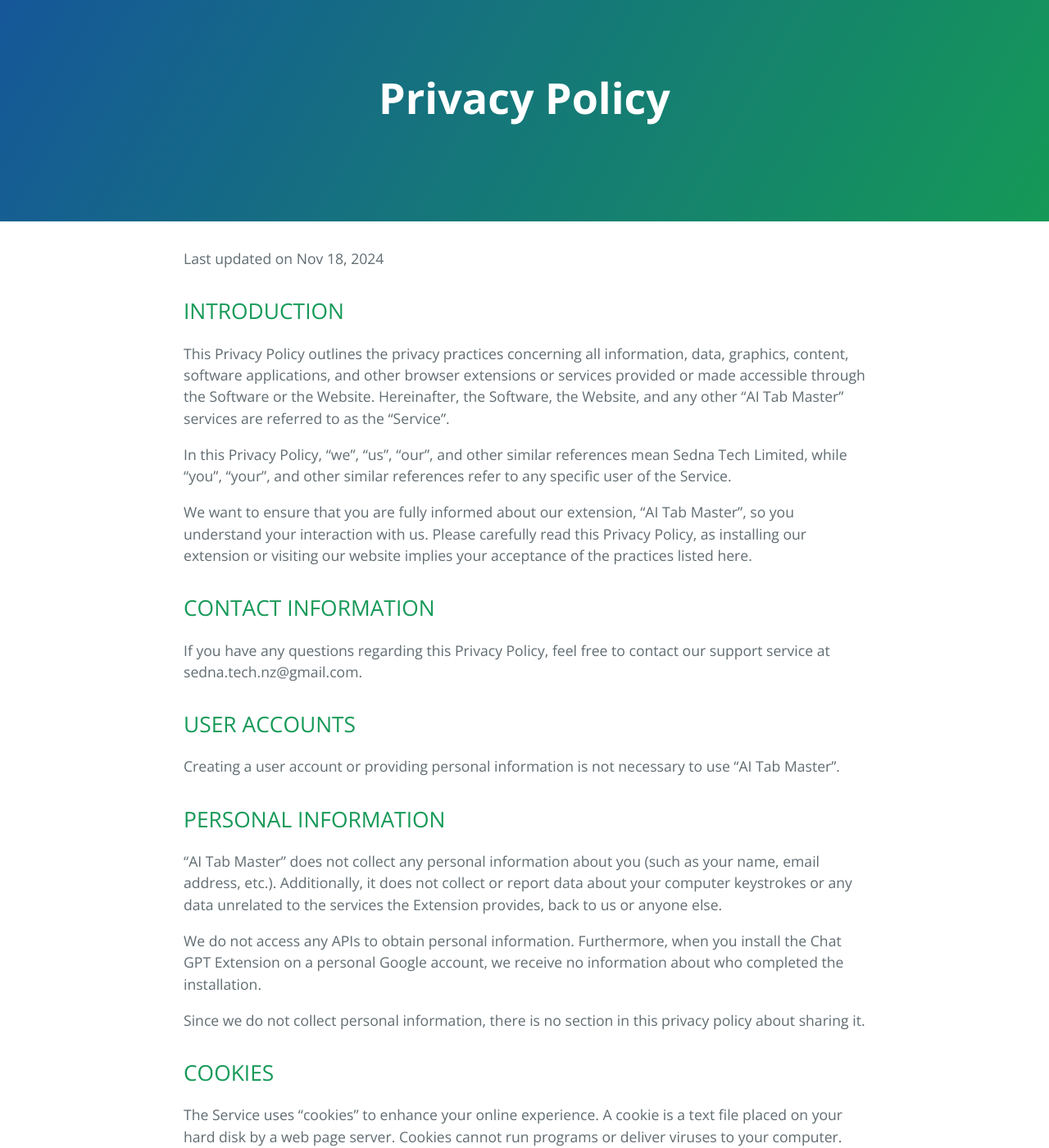
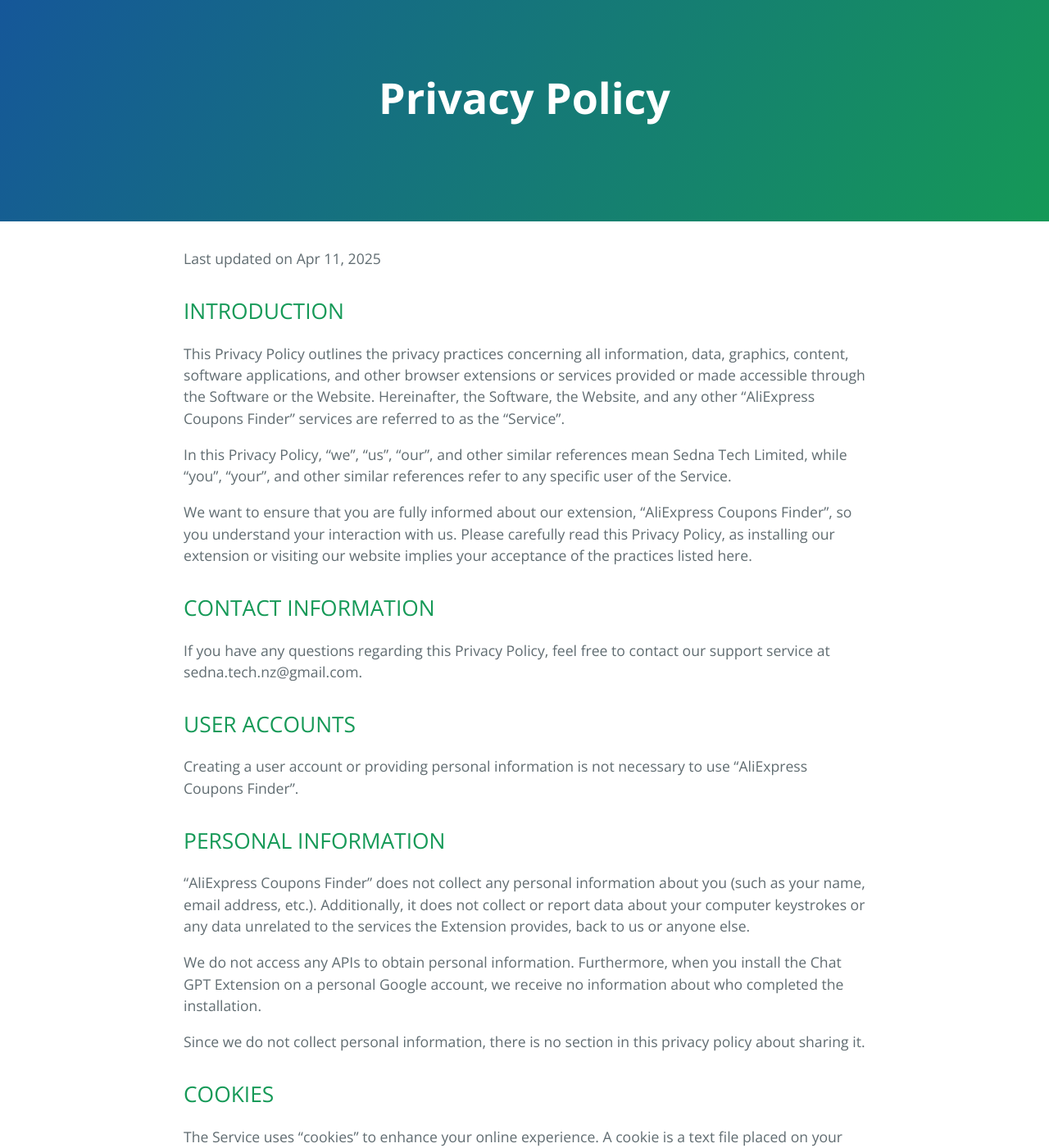
Before and after one commit to sedna-tech/aliexpress-coupons-finder, a Jekyll site: the page built from privacy-policy.md, in a window 1280 px wide and 1400 px high. Shown: the whole window at 82% size. Built offline with Jekyll 4.4.1, drawn with Linux system fonts in a browser that asks for light colours; the repository's description, which GitHub fills in, is left out; some of the changed text lies outside the part shown.

Commit message:
chore: update text for AliExpress Coupons Finder

```diff
--- a/privacy-policy.md
+++ b/privacy-policy.md
@@ -4,15 +4,15 @@ title: Privacy Policy
 description:
 ---
 
-Last updated on Nov 18, 2024
+Last updated on Apr 11, 2025
 
 ## INTRODUCTION
 
-This Privacy Policy outlines the privacy practices concerning all information, data, graphics, content, software applications, and other browser extensions or services provided or made accessible through the Software or the Website. Hereinafter, the Software, the Website, and any other “AI Tab Master” services are referred to as the “Service”.
+This Privacy Policy outlines the privacy practices concerning all information, data, graphics, content, software applications, and other browser extensions or services provided or made accessible through the Software or the Website. Hereinafter, the Software, the Website, and any other “AliExpress Coupons Finder” services are referred to as the “Service”.
 
 In this Privacy Policy, “we”, “us”, “our”, and other similar references mean Sedna Tech Limited, while “you”, “your”, and other similar references refer to any specific user of the Service.
 
-We want to ensure that you are fully informed about our extension, “AI Tab Master”, so you understand your interaction with us. Please carefully read this Privacy Policy, as installing our extension or visiting our website implies your acceptance of the practices listed here.
+We want to ensure that you are fully informed about our extension, “AliExpress Coupons Finder”, so you understand your interaction with us. Please carefully read this Privacy Policy, as installing our extension or visiting our website implies your acceptance of the practices listed here.
 
 ## CONTACT INFORMATION
 
@@ -20,11 +20,11 @@ If you have any questions regarding this Privacy Policy, feel free to contact ou
 
 ## USER ACCOUNTS
 
-Creating a user account or providing personal information is not necessary to use “AI Tab Master”.
+Creating a user account or providing personal information is not necessary to use “AliExpress Coupons Finder”.
 
 ## PERSONAL INFORMATION
 
-“AI Tab Master” does not collect any personal information about you (such as your name, email address, etc.). Additionally, it does not collect or report data about your computer keystrokes or any data unrelated to the services the Extension provides, back to us or anyone else.
+“AliExpress Coupons Finder” does not collect any personal information about you (such as your name, email address, etc.). Additionally, it does not collect or report data about your computer keystrokes or any data unrelated to the services the Extension provides, back to us or anyone else.
 
 We do not access any APIs to obtain personal information. Furthermore, when you install the Chat GPT Extension on a personal Google account, we receive no information about who completed the installation.
 
@@ -38,7 +38,7 @@ Most web browsers automatically accept cookies, but you can typically adjust you
 
 ## DATA
 
-“AI Tab Master” uses local storage to save the user’s settings. All data are stored offline in your browser.
+“AliExpress Coupons Finder” uses local storage to save the user’s settings. All data are stored offline in your browser.
 
 To enable us to provide you with new powerful ChatGPT features, we need your permission to access the following information:
 
@@ -55,7 +55,7 @@ We prioritize the protection of children while using the internet. We believe pa
 
 ## CHANGES TO THIS PRIVACY POLICY
 
-“AI Tab Master” reserves the right to update this privacy policy at any time. When we do, we will update the date at the bottom of this page and send you an email.
+“AliExpress Coupons Finder” reserves the right to update this privacy policy at any time. When we do, we will update the date at the bottom of this page and send you an email.
 
 We encourage users to frequently check this page for any changes to stay informed about how we protect the personal information we collect. You acknowledge and agree that it is your responsibility to review this privacy policy periodically and be aware of modifications.
 
```
